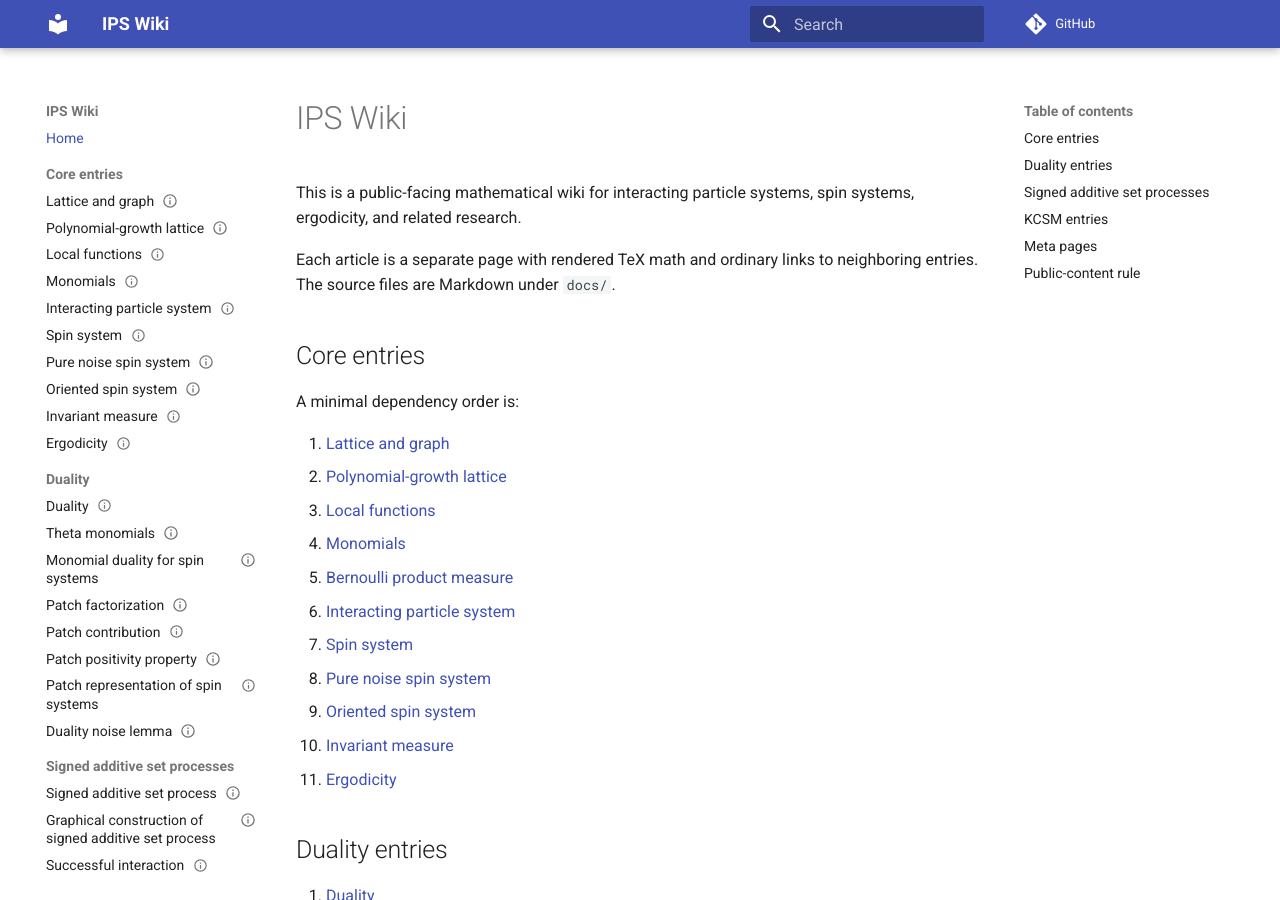
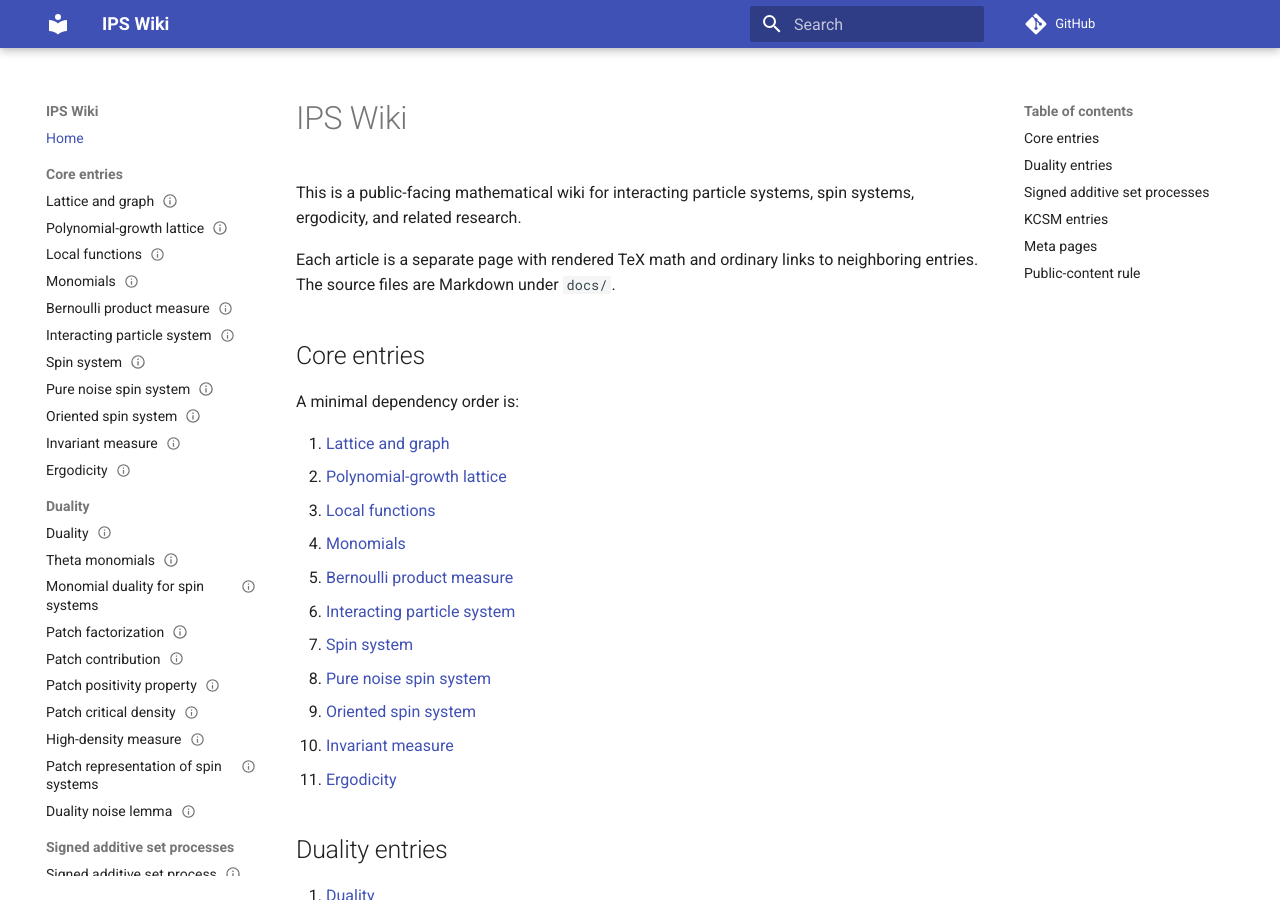
Before and after one commit to maciejgluchowski86-beep/ips-wiki, an MkDocs documentation site: the page built from docs/index.md, in a window 1280 px wide and 900 px high. Built offline with MkDocs 1.6.1 and Material for MkDocs 9.7.7, drawn with Linux system fonts in a browser that asks for light colours; comment, search, counter and statistics services are not loaded.

Commit message:
Link high-density and critical-density entries

```diff
--- a/mkdocs.yml
+++ b/mkdocs.yml
@@ -24,6 +24,7 @@ nav:
       - Polynomial-growth lattice: entries/polynomial-growth-lattice.md
       - Local functions: entries/local-functions.md
       - Monomials: entries/monomials.md
+      - Bernoulli product measure: entries/bernoulli-product-measure.md
       - Interacting particle system: entries/interacting-particle-system.md
       - Spin system: entries/spin-system.md
       - Pure noise spin system: entries/pure-noise-spin-system.md
@@ -37,6 +38,8 @@ nav:
       - Patch factorization: entries/patch-factorization.md
       - Patch contribution: entries/patch-contribution.md
       - Patch positivity property: entries/patch-positivity-property.md
+      - Patch critical density: entries/patch-critical-density.md
+      - High-density measure: entries/high-density-measure.md
       - Patch representation of spin systems: entries/patch-representation-of-spin-systems.md
       - Duality noise lemma: entries/duality-noise-lemma.md
   - Signed additive set processes:
@@ -54,6 +57,7 @@ nav:
       - Monomial duality for FA-1f: entries/monomial-duality-for-fa-1f.md
       - Patch contributions for FA-1f: entries/patch-contributions-for-fa-1f.md
       - Patch positivity for FA-1f: entries/patch-positivity-for-fa-1f.md
+      - Patch critical density for FA-1f: entries/patch-critical-density-for-fa-1f.md
       - KCSM relaxation and mixing: entries/kcsm-relaxation-and-mixing.md
       - KCSM out of equilibrium: entries/kcsm-out-of-equilibrium.md
   - Models:
```
